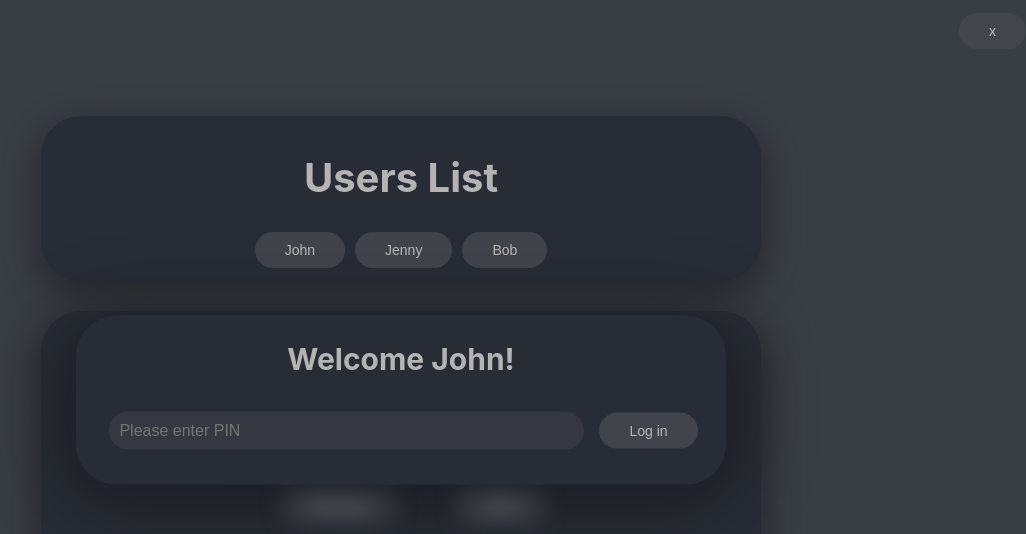
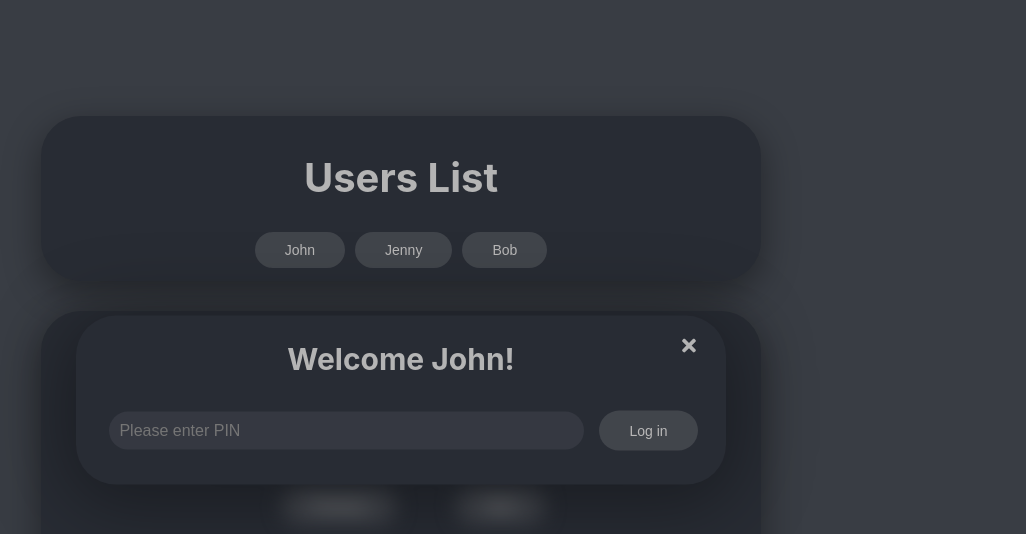
Before and after one commit to hadya286/ReactTodos, a React (Create React App) app: page /users/1 in a window 1280 px wide. Shown: the top 534 px of the page, without its empty margins (239-1265 px from the left). Built offline with nearby package versions, Linux system fonts and the light colour scheme; data requests are answered from the project's data file.

Commit message:
task3: edited orientation and close button

```diff
--- a/db.json
+++ b/db.json
@@ -62,7 +62,7 @@
     {
       "id": 2,
       "name": "Jenny",
-      "pin": "1234",
+      "pin": "123",
       "preference": [
         "light",
         "en"
--- a/src/App.css
+++ b/src/App.css
@@ -143,6 +143,11 @@ button.btn2 {
 #light .arrowIcon:hover {
   color: rgba(240, 235, 223, 0.808);
 }
+
+#light #cancelLogin {
+  color: rgb(116, 116, 116);
+}
+
 /* /////////////////////////////////////////////////////////// */
 
 #dark {
@@ -228,6 +233,11 @@ button.btn2 {
 #dark .arrowIcon:hover {
   color: #5c6069e8;
 }
+
+#dark #cancelLogin {
+  color: rgb(180, 180, 180);
+}
+
 /* /////////////////////////////////////////////////////////// */
 
 .switch {
@@ -317,6 +327,10 @@ option {
   flex-direction: row-reverse;
 }
 
+#ar .userList {
+  flex-direction: row-reverse;
+}
+
 .modal-content {
   height: auto;
   width: 650px;
@@ -328,10 +342,14 @@ option {
   z-index: 11;
   transform: translate(-50%, -50%);
   border: 1px;
-  align-items: center;
-  font-size: 20px;
   border-radius: 2em;
   box-shadow: 0px 11px 75px 12px rgba(0, 0, 0, 0.35);
+}
+
+#ar .modal-form {
+  display: flex;
+  flex-direction: row-reverse;
+  align-items: center;
 }
 
 .modal-background {
@@ -345,11 +363,15 @@ option {
   backdrop-filter: blur(15px);
 }
 
+.modalInput {
+  margin: 10px;
+  flex-direction: row-reverse;
+}
+
 .blurCard {
   z-index: 10;
-  /* background-color: rgba(0, 0, 0, 0.4); */
+
   filter: blur(10px);
-  /* backdrop-filter: blur(15px); */
 }
 
 .userLink {
@@ -360,21 +382,19 @@ option {
   display: flex;
 }
 
-#ar .userList {
-  flex-direction: row-reverse;
-}
-
 #cancelLogin {
   z-index: 11;
   position: fixed;
-  top: 10px;
-  right: 10px;
+  top: 20px;
+  right: 27px;
 }
 
 .pinForm {
   display: flex;
+  flex-direction: row-reverse;
   width: 71%;
   margin-bottom: 60px;
+  align-items: center;
 }
 
 .userIcon {
--- a/src/Components/UserPin.jsx
+++ b/src/Components/UserPin.jsx
@@ -3,6 +3,7 @@ import {useParams} from "react-router-dom"
 import {Link} from "react-router-dom"
 import TodosContext from "../Context/todosContext"
 import ThemeContext from "../Context/themeContext"
+import {FaTimes} from "react-icons/fa"
 
 function UserPin() {
   const {lang} = useContext(ThemeContext)
@@ -16,6 +17,7 @@ function UserPin() {
   const handleSubmit = (e) => {
     e.preventDefault()
     login(id, pinEntered)
+    setPinEntered("")
   }
 
   return (
@@ -27,11 +29,12 @@ function UserPin() {
             ? `Welcome ${searchName(id)}!`
             : `!${searchName(id)} أهلا`}
         </h2>
+        <div className="modal-form">
           <input
             className="modalInput"
             id={lang}
             type="password"
-          style={{margin: "10px"}}
+            // style={{margin: "10px", flexDirection: "row-reverse"}}
             placeholder={
               lang === "en"
                 ? "Please enter PIN"
@@ -39,14 +42,20 @@ function UserPin() {
             }
             value={pinEntered}
             onChange={handleChange}
+            dir={lang === "ar" ? "rtl" : "ltr"}
           />
-        <button className="btn" onClick={handleSubmit}>
+          <Link id="cancelLogin" to="/">
+            <FaTimes />
+          </Link>
+          <button
+            className="btn"
+            onClick={handleSubmit}
+            style={{height: "40px"}}
+          >
             {lang === "en" ? "Log in" : "تسجيل الدخول"}
           </button>
         </div>
-      <Link id="cancelLogin" to="/">
-        <button className="btn">x</button>
-      </Link>
+      </div>
     </>
   )
 }
--- a/src/Context/todosContext.js
+++ b/src/Context/todosContext.js
@@ -66,6 +66,8 @@ export const TodosProvider = ({children}) => {
     if (user) {
       setLoggedIn(true)
       searchUser(id) // retrieve user's todo list
+    } else {
+      alert("Incorrect PIN, please try again")
     }
   }
 
--- a/src/Pages/About.jsx
+++ b/src/Pages/About.jsx
@@ -42,7 +42,12 @@ const About = () => {
         <button
           className="btn"
           type="submit"
-          style={{width: "30%", marginLeft: "10px"}}
+          style={{
+            width: "30%",
+            marginLeft: "10px",
+            marginRight: "10px",
+            height: "40px",
+          }}
         >
           {lang === "ar" ? "تغيير كلمة المرور" : "Change PIN"}
         </button>
```
Lines whose indentation alone changed are shown as unchanged.
